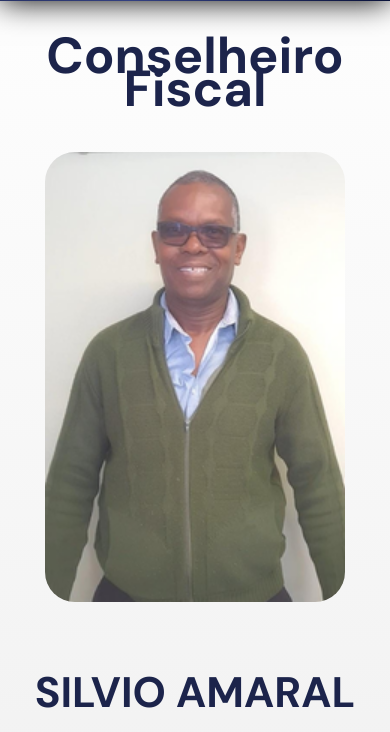
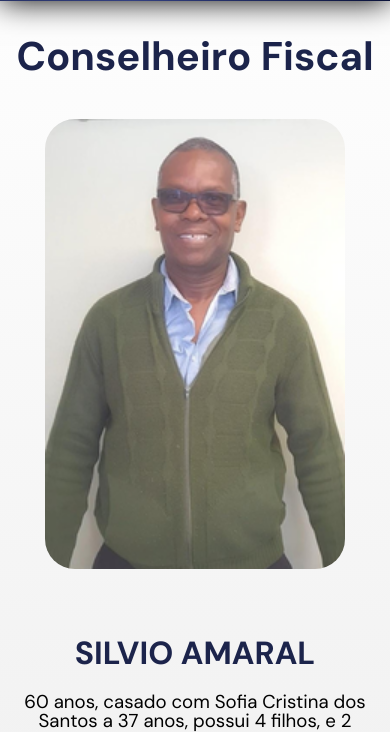
Before and after one commit to DavidLucasK/SalveUmaCrianca, a plain HTML site: page pages/conselho1.html in a window 390 px wide. Shown: the part 99-831 px from the top of the page. Drawn offline with nearby package versions, Linux system fonts and the light colour scheme.

Commit message:
Adding responsiveness to perfil page

```diff
--- a/css/components/cargos/perfil.css
+++ b/css/components/cargos/perfil.css
@@ -46,4 +46,12 @@
         padding: 0 2rem 5rem;
         flex-direction: column;
     }
+
+    .perfil .titulo p {
+        font-size: 30pt;
+    }
+
+    .textos h2 {
+        font-size: 24pt;
+    }
 }
```
